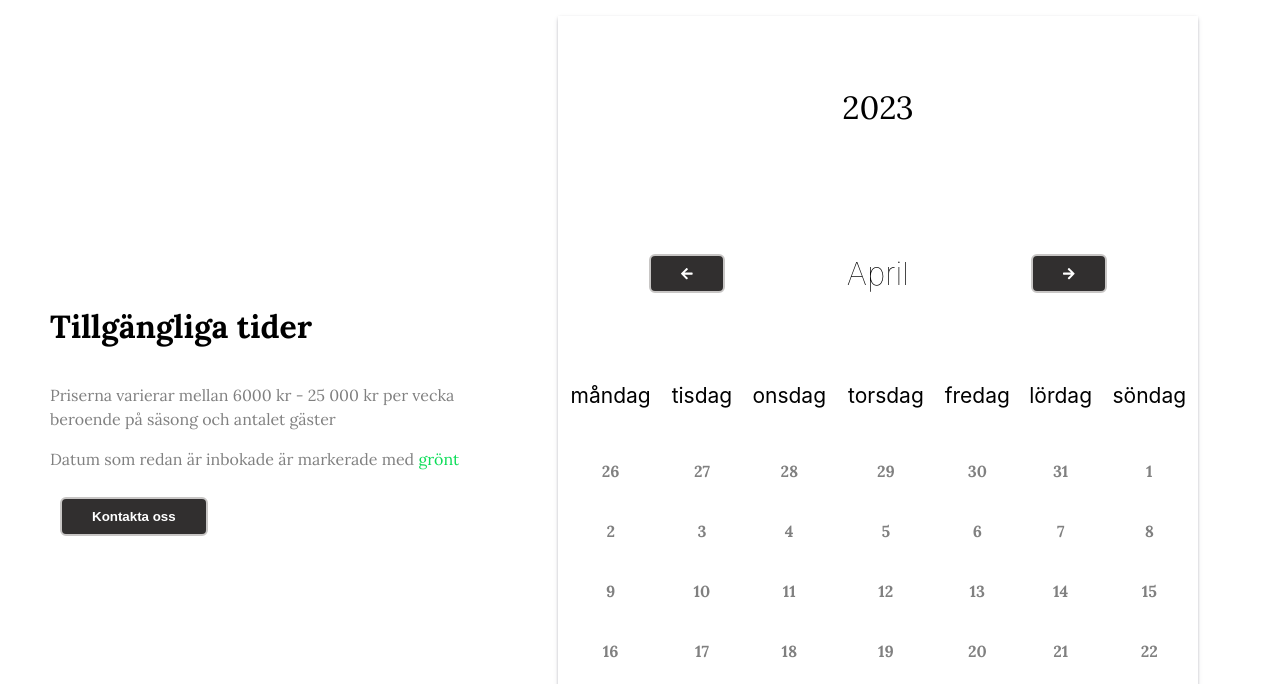
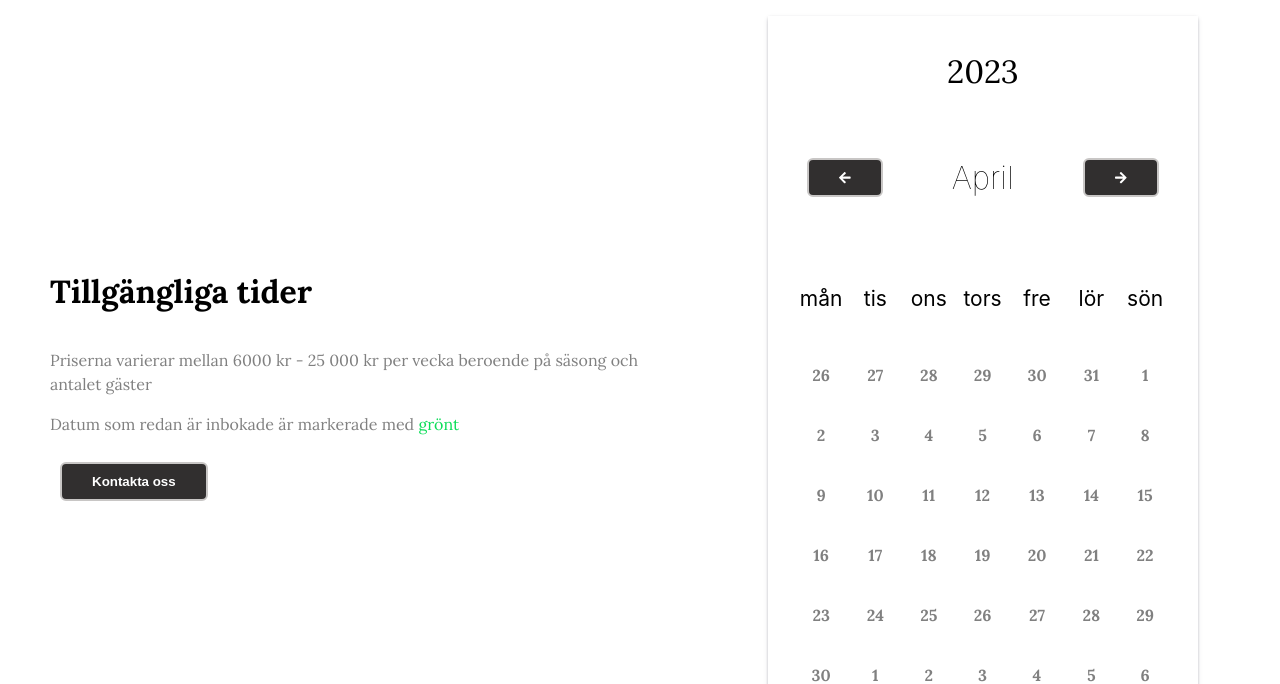
Before and after one commit to DavidFurby/Nerja-house, a Next.js app: page / in a window 1280 px wide. Shown: the part 916-1600 px from the top of the page. Built offline with nearby package versions, Linux system fonts and the light colour scheme; no server answers; the database is empty.

Commit message:
Updated calendar design

```diff
--- a/components/Calendar.tsx
+++ b/components/Calendar.tsx
@@ -12,13 +12,13 @@ export const Calendar = ({ bookedDates, getDatesBetweenRentedDays }) => {
   let currentDate = useMemo(() => new Date(), []);
   const hasFetchedData = useRef(false);
   const weekDays = [
-    "måndag",
-    "tisdag",
-    "onsdag",
-    "torsdag",
-    "fredag",
-    "lördag",
-    "söndag",
+    "mån",
+    "tis",
+    "ons",
+    "tors",
+    "fre",
+    "lör",
+    "sön",
   ];
   const weeksInMonth = [1, 2, 3, 4, 5, 6];
   const monthNames = [
@@ -129,10 +129,10 @@ export const Calendar = ({ bookedDates, getDatesBetweenRentedDays }) => {
     <>
       {!loading ? (
         <div className={classes.calendarContainer}>
-          <section style={{ display: "flex", justifyContent: "center" }}>
+          <div style={{ display: "flex", justifyContent: "center" }}>
             <h1 style={{ fontWeight: "lighter" }}>{currentYear}</h1>
-          </section>
-          <section className={classes.monthSelection}>
+          </div>
+          <div className={classes.monthSelection}>
             <button className="button" onClick={() => handleChangeMonth(false)}>
               <FontAwesomeIcon icon={faArrowLeft} />
             </button>
@@ -142,7 +142,7 @@ export const Calendar = ({ bookedDates, getDatesBetweenRentedDays }) => {
             <button className="button" onClick={() => handleChangeMonth(true)}>
               <FontAwesomeIcon icon={faArrowRight} />
             </button>
-          </section>
+          </div>
           <table className={classes.calendar}>
             <thead>
               <tr>
--- a/styles/booking.module.css
+++ b/styles/booking.module.css
@@ -41,11 +41,10 @@
 }
 
 .calendar {
-    position: relative;
     background: white;
     color: black;
-    width: 40rem;
-
+    height: 5rem;
+    padding: 25px;
 }
 
 .days {
@@ -61,7 +60,7 @@
     flex-direction: row;
     justify-content: space-around;
     align-items: center;
-
+    padding: 25px;
 }
 
 @media (max-width: 800px) {
```
